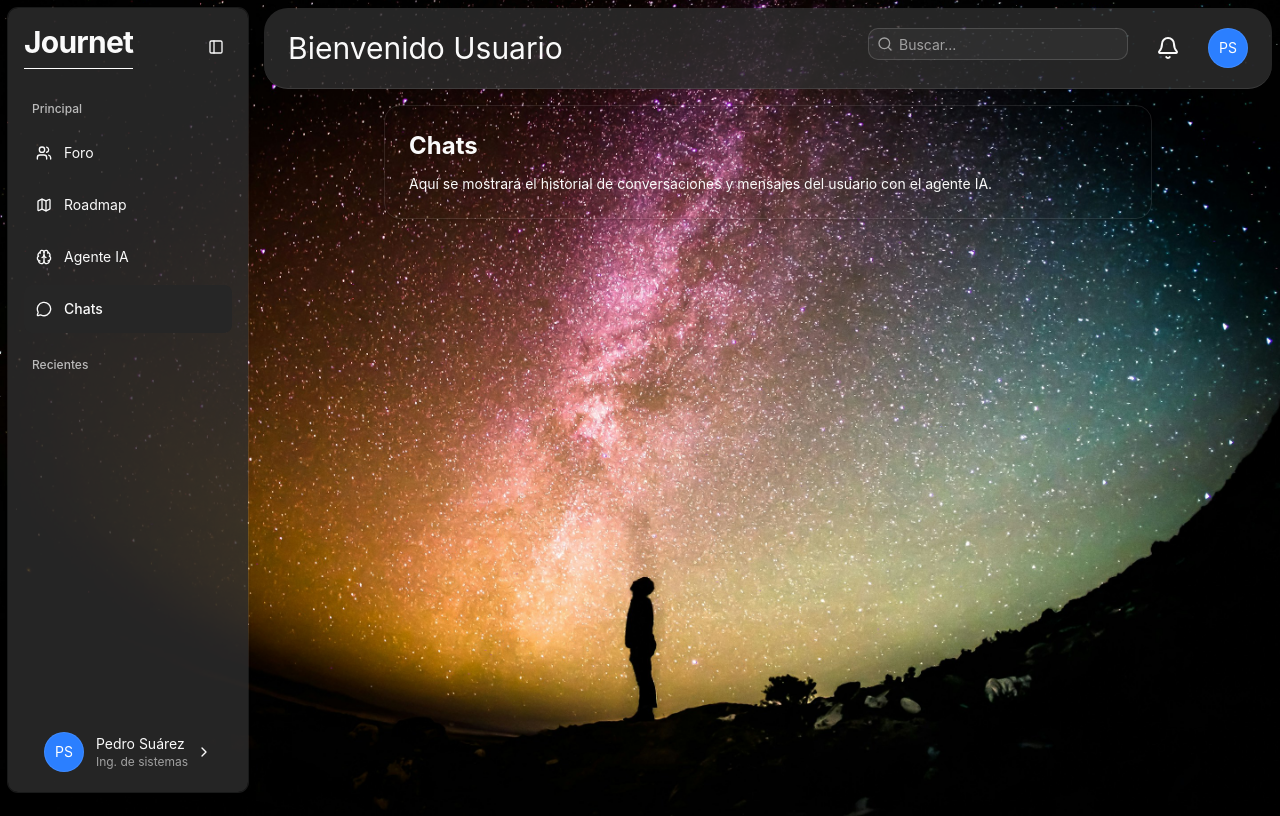
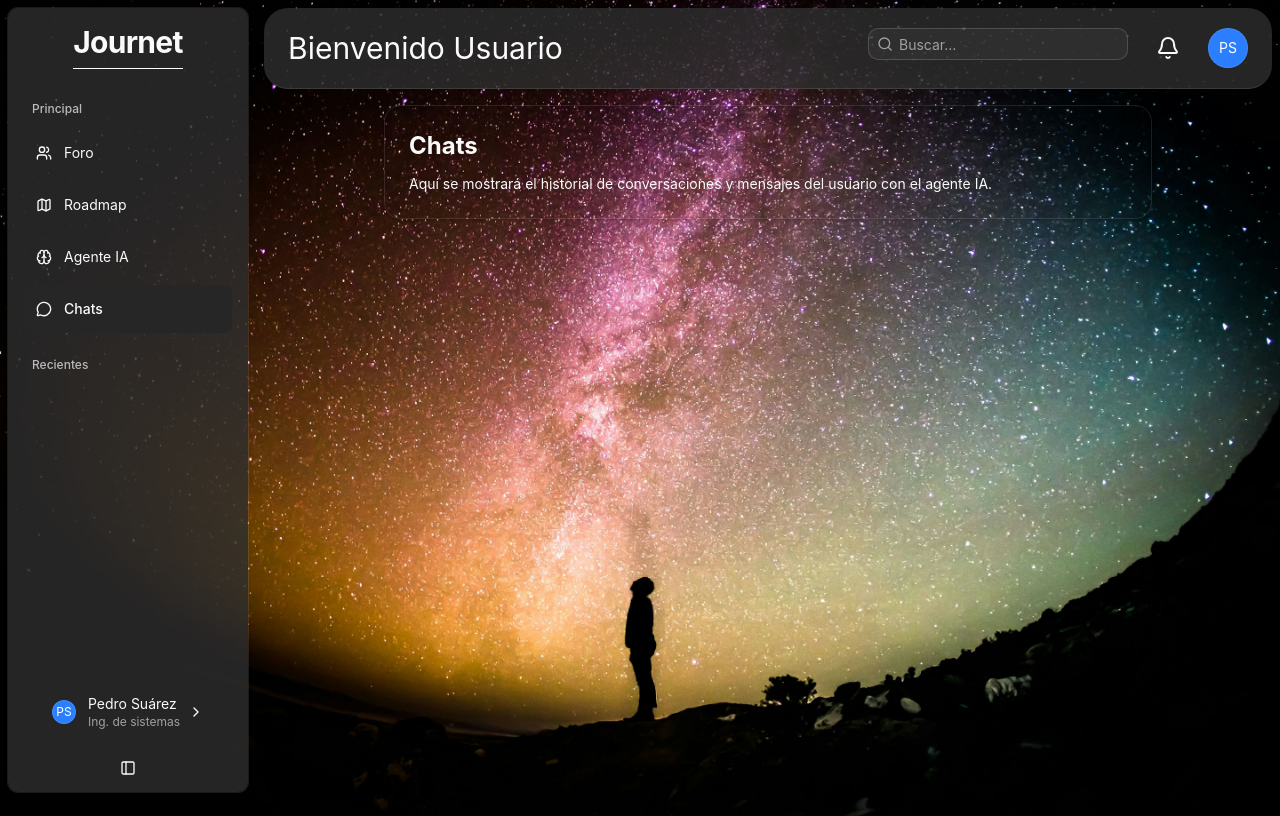
Before and after one commit to Diego6624/INTEGRADOR2-FRONTEND, a React (Vite) app: page /chat in a window 1280 px wide. Built offline with nearby package versions, Linux system fonts and the light colour scheme.

Commit message:
Ajustes de íconos en layout

```diff
--- a/src/components/app-sidebar.jsx
+++ b/src/components/app-sidebar.jsx
@@ -39,8 +39,8 @@ export function AppSidebar() {
             className="flex flex-col justify-center min-w-min"
         >
             {/* HEADER */}
-            <SidebarHeader className="p-4 group-data-[collapsible=icon]:p-2">
-                <div className="flex items-center justify-between group-data-[collapsible=icon]:justify-center">
+            <SidebarHeader className="p-4 group-data-[collapsible=icon]:p-2 flex justify-center items-center">
+
                 {/* LOGO */}
                 <Link to="/" className="flex flex-col items-center justify-center gap-2 group-data-[collapsible=icon]:hidden">
                     <span className="text-3xl font-bold tracking-tight">
@@ -50,8 +50,6 @@ export function AppSidebar() {
                 </Link>
 
                 {/* TRIGGER */}
-                    <SidebarTrigger className="shrink-0 size-8 hover:bg-gray-600 transition cursor-pointer" />
-                </div>
             </SidebarHeader>
 
             {/* SEPARADOR COLAPSABLE */}
@@ -110,7 +108,7 @@ export function AppSidebar() {
             </SidebarContent>
 
             {/* PERFIL*/}
-            <SidebarFooter className="">
+            <SidebarFooter className="flex items-center">
                 <SidebarMenu>
                     <SidebarMenuItem className={"w-full flex justify-center"}>
                         <DropdownMenu>
@@ -120,8 +118,8 @@ export function AppSidebar() {
                                      group-data-[collapsible=icon]:justify-center cursor-pointer"
                                 >
                                     {/* USER INFO */}
-                                    <div className="flex items-center gap-3 w-full justify-between">
-                                        <Avatar size="lg" className="shrink-0 group-data-[collapsible=icon]:size-8"
+                                    <div className="flex items-center gap-3 w-full justify-center">
+                                        <Avatar size="sm" className="shrink-0 group-data-[collapsible=icon]:size-8"
                                         >
                                             <AvatarImage
                                                 alt="Pedro Suárez"
@@ -194,6 +192,8 @@ export function AppSidebar() {
                         </DropdownMenu>
                     </SidebarMenuItem>
                 </SidebarMenu>
+                <SidebarTrigger className="shrink-0 size-8 hover:bg-gray-600 transition cursor-pointer" />
+
             </SidebarFooter>
         </Sidebar >
     );
--- a/src/pages/public/Inicio/components/FormularioInicio.jsx
+++ b/src/pages/public/Inicio/components/FormularioInicio.jsx
@@ -71,7 +71,7 @@ export default function FormularioInicio() {
 
       <p className="text-center text-sm text-[#aaa5b0]">
         ¿No tienes cuenta?{' '}
-        <a href="/registro" className="text-[#3da3ee] hover:underline">
+        <a href="/register" className="text-[#3da3ee] hover:underline">
           Regístrate
         </a>
       </p>
--- a/src/routes/routes.jsx
+++ b/src/routes/routes.jsx
@@ -11,15 +11,19 @@ import Registro from "@/pages/public/Registro/Registro";
 
 const router = createBrowserRouter(
     createRoutesFromElements(
+        <>
+            <Route path="/login" element={<Inicio />} />
+            <Route path="/register" element={<Registro />} />
+
             <Route path="/" element={<App />}>
                 <Route index element={<Home />} />
-            <Route path="/inicio" element={<Inicio />} />
-             <Route path="/registro" element={<Registro />} />
                 <Route path="/forum" element={<Forum />} />
                 <Route path="/roadmap" element={<Roadmap />} />
                 <Route path="/agent" element={<AgenteIA />} />
                 <Route path="/chat" element={<Chats />} />
             </Route>
+
+        </>
     )
 );
 
```
Lines whose indentation alone changed are shown as unchanged.
